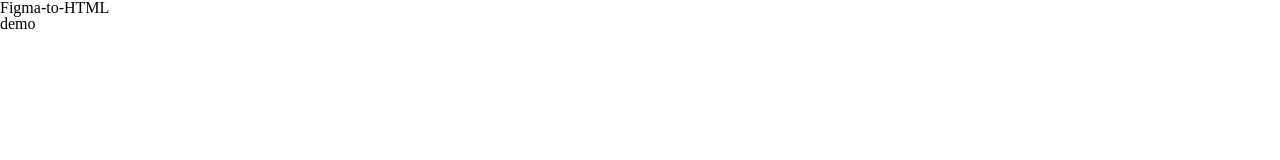
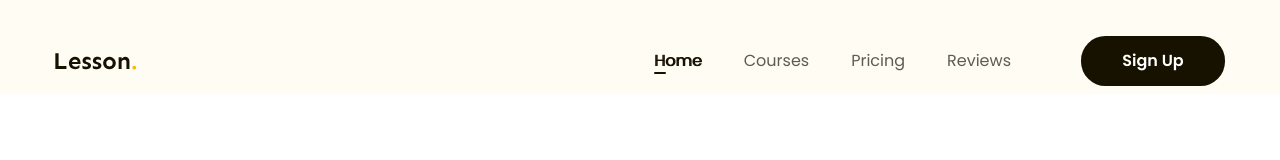
Before and after one commit to SonQuang90/Figma-to-HTML, a plain HTML site: page index.html in a window 1280 px wide. Shown: the top 160 px of the page. Drawn offline with Linux system fonts and the light colour scheme.

Commit message:
P3: Làm Header

```diff
--- a/assets/css/style.css
+++ b/assets/css/style.css
@@ -7,4 +7,84 @@ html {
 }
 body {
   font-size: 1.6rem;
+  font-family: "Poppins", sans-serif;
 }
+/* =======Common======== */
+a {
+  text-decoration: none;
+}
+.main-content {
+  width: 1170px;
+  max-width: calc(100% - 48px);
+  margin-left: auto;
+  margin-right: auto;
+}
+.btn {
+  display: inline-block;
+  min-width: 118px;
+  padding: 0px 16px;
+  line-height: 50px;
+  color: #fff;
+  text-align: center;
+  font-size: 1.6rem;
+  font-weight: 600;
+  border-radius: 24.5px;
+  background: #171100;
+}
+/* =======Common======== */
+
+.header {
+  background: #fffcf4;
+}
+
+.header.fixed {
+  position: sticky;
+  top: -28px;
+}
+.header .body {
+  display: flex;
+  align-items: center;
+  padding: 36px 0 8px;
+}
+
+.nav {
+  margin-left: auto;
+}
+.nav ul {
+  display: flex;
+}
+.nav a {
+  color: #5f5b53;
+  text-align: center;
+  font-size: 1.6rem;
+  /* background-color: blue; */
+  padding: 8px 21px;
+  /* margin: 8px 21px; */
+  position: relative;
+}
+.nav li.active a,
+.nav a:hover {
+  color: #171100;
+  /* font-weight: 600; */
+  text-shadow: 1px 0 0 currentColor;
+}
+
+.nav li.active a::after {
+  position: absolute;
+  display: block;
+  left: 21px;
+  bottom: 6px;
+  content: "";
+  width: 12px;
+  height: 2px;
+  border-radius: 1px;
+  background: #171100;
+}
+
+.header .btn-sign-up {
+  min-width: 144px;
+}
+
+.header .action {
+  margin-left: 49px;
+}
--- a/index.html
+++ b/index.html
@@ -5,12 +5,47 @@
     <meta name="viewport" content="width=device-width, initial-scale=1.0" />
     <!-- Reset CSS -->
     <link rel="stylesheet" href="./assets/css/reset.css" />
+    <!-- embed fonts -->
+    <link rel="preconnect" href="https://fonts.googleapis.com" />
+    <link rel="preconnect" href="https://fonts.gstatic.com" crossorigin />
+    <link
+      href="https://fonts.googleapis.com/css2?family=Poppins:ital,wght@0,400;0,500;0,600;0,700;1,400&family=Sen:wght@400..800&display=swap"
+      rel="stylesheet"
+    />
     <!-- Style CSS -->
     <link rel="stylesheet" href="./assets/css/style.css" />
     <title>Bài 90.1: Figma-to-HTML</title>
   </head>
-  <body>
-    <h1>Figma-to-HTML</h1>
-    <h2>demo</h2>
+  <body style="height: 10000px">
+    <!-- Header -->
+    <header class="header fixed">
+      <div class="main-content">
+        <div class="body">
+          <!-- logo -->
+          <img src="./assets/img/Lesson..svg" alt="Lesson." />
+          <!-- navigation -->
+          <nav class="nav">
+            <ul>
+              <li class="active">
+                <a href="#!">Home</a>
+              </li>
+              <li>
+                <a href="#!">Courses</a>
+              </li>
+              <li>
+                <a href="#!">Pricing</a>
+              </li>
+              <li>
+                <a href="#!">Reviews</a>
+              </li>
+            </ul>
+          </nav>
+          <!-- button -->
+          <div class="action">
+            <a href="#!" class="btn btn-sign-up">Sign Up</a>
+          </div>
+        </div>
+      </div>
+    </header>
   </body>
 </html>
```
Also changed, not shown: assets/img/Lesson..svg (added), 3 other files.
